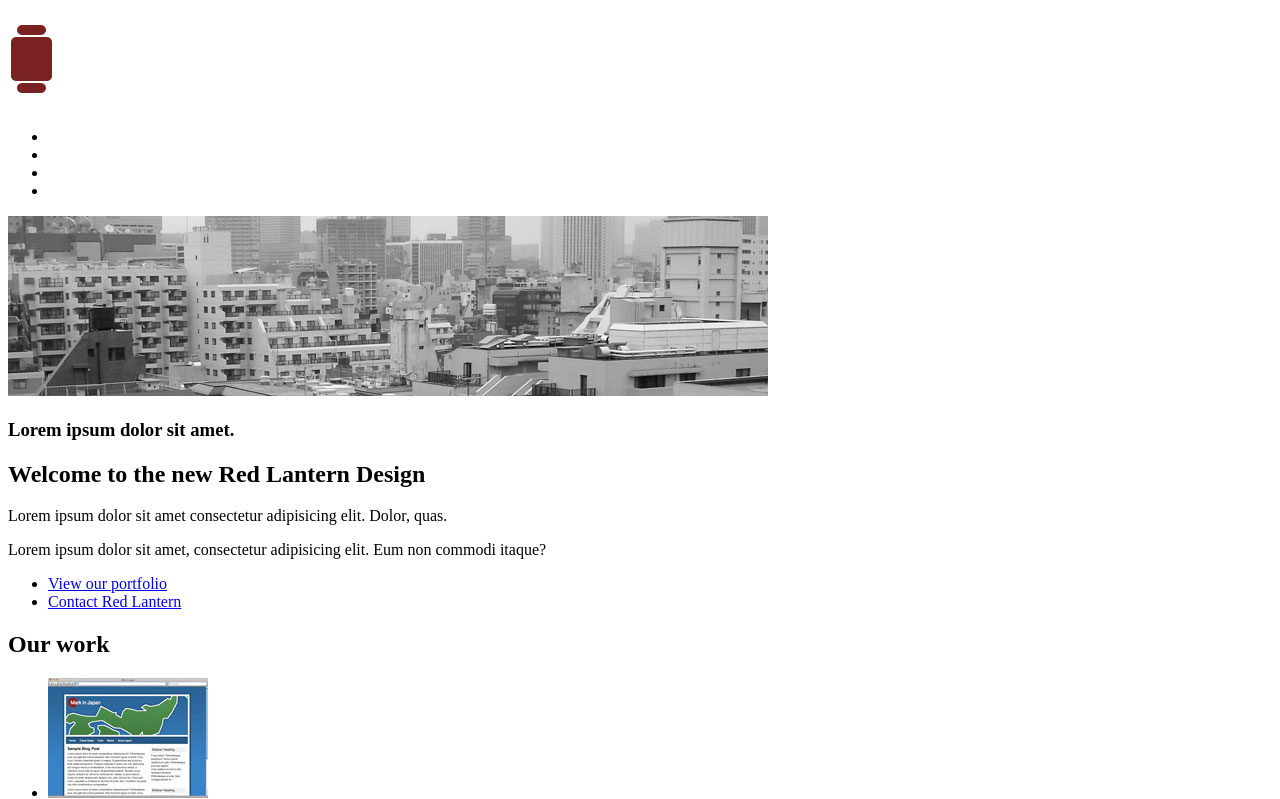
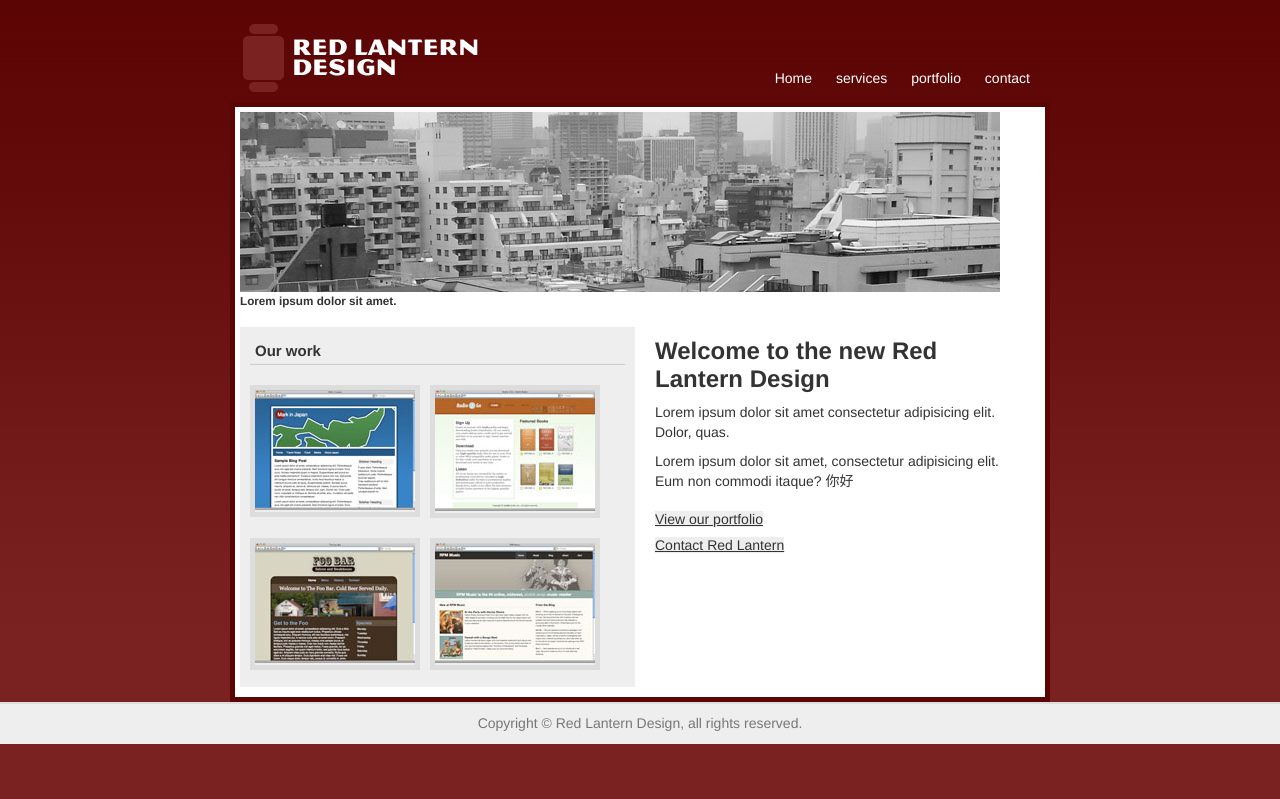
Before and after one commit to BUTiRa030/htmlWebYES, a plain HTML site: page index.html in a window 1280 px wide. Shown: the top 799 px of the page. Drawn offline with Linux system fonts and the light colour scheme.

Commit message:
20260916

```diff
--- /dev/null
+++ b/css/style.css
@@ -0,0 +1,157 @@
+body {
+	margin: 0 ;
+	width: 100%;
+	padding: 0;
+	background: #7a2122 url('../images/body_bg.gif') repeat-x top;
+	font-family: Helvetica, sans-serif;
+	font-size: 62.5%;
+	color: #333;
+}
+
+h1, h2, p, ul, li {
+	margin: 0;
+	padding: 0;
+}
+
+p {
+	font-size: 1.4em;
+	line-height: 1.4em;
+}
+
+ul {
+	list-style-type: none;
+}
+
+a:link {
+	color: #333;
+	background: #eee;
+}
+
+
+
+a:visited {
+	color: #ff0000;
+	background: #eee;
+}
+
+/* This rule adds a nice style to our ampersands */
+span.amp {
+	font-family: Baskerville, "Goudy Old Style", "Palatino", "Book Antiqua", serif;
+	font-weight: normal;
+	font-style: italic;
+}
+
+#masthead {
+	margin: 0 auto;
+	margin-top: 20px;
+	width: 800px;
+	color: #fff;
+}
+
+#masthead h1 {
+	float: left;
+}
+
+#nav {
+	float: right;
+	margin: 50px 10px 0 0;
+	font-size: 1.4em;
+}
+
+
+#nav li {
+	display: inline;
+	margin: 0 0 0 20px;
+}
+
+#nav li a {
+	color: #fff;
+	text-decoration: none;
+	background: none;
+}
+
+/*
+Because the header content is outside the mainContent <div>,
+we need to use the same "margin: 0 auto" trick to center
+the layout
+*/
+#mainContent {
+	clear: both;
+	margin: 0 auto;
+	padding-top: 5px;
+	padding-right: 5px;
+	padding-left: 5px;
+	padding-bottom: 5px;
+	width: 800px;
+	background: #fff;
+	border: 5px solid #5c0505;
+}
+
+#titleBar img {
+	width: 100%;
+
+}
+
+#titleBar h1 {
+	font-size: 2em;
+	margin: 0px;
+	padding: 10px;
+	text-align: center;
+	background: url('../images/tagline_bg.gif') repeat-x;
+}
+
+#content, #sidebar {
+	width: 375px;
+	height: 340px;
+	margin: 20px 0px 5px 0px;
+	padding: 10px;
+}
+
+#content {
+	float: right;
+	background: #fff;
+}
+
+#content h2 {
+	font-size: 2.4em;
+	margin: 0 0 10px 0;
+}
+
+#content p {
+	margin: 0 0 10px 0;
+}
+
+#link-list {
+	margin: 20px 0 0 0;
+	font-size: 1.4em;
+}
+
+#link-list li {
+	margin: 0 0 10px 0;
+}
+
+#sidebar {
+	background: #EEE;
+}
+
+#sidebar h2 {
+	font-weight: bold;
+	border-bottom: 1px solid #ccc;
+	margin: 0 0 20px 0;
+	padding: 5px;
+}
+
+#port li {
+	margin: 0 10px 20px 0;
+	float: left;
+	border: 5px solid #ddd;
+}
+
+#footer {
+	clear: both;
+	background: #eee;
+	padding: 10px;
+	border-top: 2px solid #ddd;
+	text-align: center;
+	color: #777;
+}
--- a/index.html
+++ b/index.html
@@ -4,15 +4,16 @@
     <meta charset="UTF-8">
     <meta name="viewport" content="width=device-width, initial-scale=1.0">
     <title>hihhi</title>
+    <link rel="stylesheet" href="css/style.css" type="text/css">
 </head>
 <body>
     <header id="masthead">
         <h1><img src="images/rl_logo.png" alt="Red lantern Logo"></h1>
         <ul id="nav">
-            <li><a class="active" title="Red Lantern Home" href="index.html"></a></li>
-            <li><a title="Design services" href="services.html"></a></li>
-            <li><a title="Our work" href="portfolio.html"></a></li>
-            <li><a title="Contact Red Lantern" href="contact.html"></a></li>
+            <li><a class="active" title="Red Lantern Home" href="index.html">Home</a></li>
+            <li><a title="Design services" href="services.html">services</a></li>
+            <li><a title="Our work" href="portfolio.html">portfolio</a></li>
+            <li><a title="Contact Red Lantern" href="contact.html">contact</a></li>
         </ul>
     </header>
     <article id="mainContent">
@@ -21,7 +22,7 @@
         <section id="content">
         <h2>Welcome to the new Red Lantern Design</h2>
         <p>Lorem ipsum dolor sit amet consectetur adipisicing elit. Dolor, quas.</p>
-        <p>Lorem ipsum dolor sit amet, consectetur adipisicing elit. Eum non commodi itaque?</p>
+        <p>Lorem ipsum dolor sit amet, consectetur adipisicing elit. Eum non commodi itaque? 你好</p>
         <ul id="link-list">
             <li><a title="View our portfolio" href="#">View our portfolio</a></li>
             <li><a title="Contact Red Lantern" href="#">Contact Red Lantern</a></li>
@@ -36,7 +37,7 @@
         </ul></section>
     </article>
     <footer id="footer">
-        <p>Copyright</p>
+        <p>Copyright &copy; Red Lantern Design, all rights reserved.</p>
     </footer>
 </body>
 </html>
```
